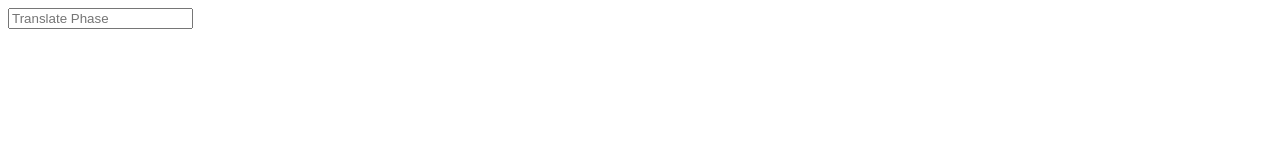
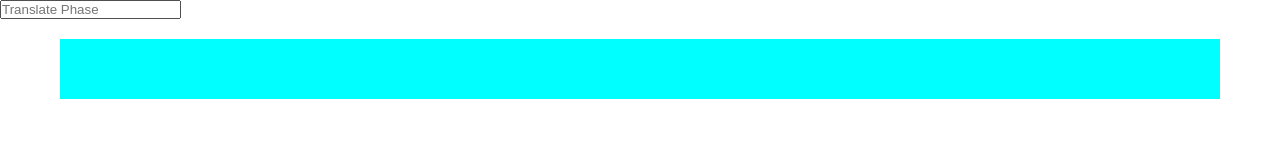
Before and after one commit to BrookeVerse/javaMorseCodeTranslator, a website with bundled scripts: page index.html in a window 1280 px wide. Built offline with nearby package versions, Linux system fonts and the light colour scheme.

Commit message:
added a function for displaying an input

```diff
--- a/index.html
+++ b/index.html
@@ -3,10 +3,14 @@
     <meta charset="UTF-8" />
     <meta http-equiv="X-UA-Compatible" content="IE=edge" />
     <meta name="viewport" content="width=device-width, initial-scale=1.0" />
+    <link rel="stylesheet" href="./main.css" />
     <title>Document</title>
   </head>
   <body>
     <input type="text" placeholder="Translate Phase" class="inputBox" />
+    <div class="container">
+      <div class="container__display"></div>
+    </div>
     <script src="./main.js" type="module"></script>
   </body>
 </html>
--- /dev/null
+++ b/input.js
@@ -0,0 +1,21 @@
+import { translateToMorse } from "./translator.js";
+
+//grabbing the input box
+export const input = document.querySelector(".inputBox");
+export const display = document.querySelector(".container__display")
+
+//event listener to call on translate function and input value
+input.addEventListener("input", () => {
+  displayTranslation();
+});
+
+//Will use the value of the input box and call on the trsnslate function
+export const userInput = () => {
+    let inputValue = input.value;
+    return translateToMorse(inputValue);
+  };
+
+
+  const displayTranslation = () => {
+    display.innerHTML = userInput();
+}
--- /dev/null
+++ b/input.spec.js
@@ -0,0 +1,13 @@
+import { userInput } from "./input.js";
+
+describe("Test that when input is entered, it is recognised", () => {
+  it("type Hello World print out Hello World", () => {
+    //arrange
+    let inputValue;
+    //act
+    inputValue = "Hello World";
+    let result = userInput(inputValue);
+    //assert
+    expect(result).toBe("Hello World");
+  });
+});
--- a/main.js
+++ b/main.js
@@ -1,3 +1,5 @@
 import { translateToMorse } from "./translator.js";
+import {userInput} from "./input.js";
 
+console.log(userInput());
 console.log(translateToMorse("Keep"));
--- /dev/null
+++ b/main.scss
@@ -0,0 +1,13 @@
+* {
+  padding: 0;
+  margin: 0;
+}
+
+.container {
+  &__display {
+    margin: 20px 60px;
+    padding: 30px;
+    background-color: aqua;
+    color: blueviolet;
+  }
+}
--- a/translator.js
+++ b/translator.js
@@ -1,12 +1,7 @@
 import { morseCode } from "./data/morseCode.js";
-//grabbing the input box
-const input = document.querySelector(".inputBox");
-//
-input.addEventListener("input", () => {
-  let inputValue = input.value;
-  console.log(inputValue);
-});
-//Need the input value to be what goes through the translator
+
+//This function will solely use the string entered and use each letter as the key
+//and then return the values for those keys.
 export const translateToMorse = (string) => {
   return string
     .toLowerCase()
@@ -16,5 +11,3 @@ export const translateToMorse = (string) => {
     })
     .join("");
 };
-
-export default translateToMorse;
--- a/translator.spec.js
+++ b/translator.spec.js
@@ -1,5 +1,4 @@
 import { translateToMorse } from "./translator.js";
-
 
 describe("Testing translateToMorse to take in letters", () => {
   it("a will translate to .-", () => {
@@ -76,27 +75,14 @@ describe("testing translateToEnglish to take in Morse code", () => {
 describe("testing that a string will print on display", () => {
   it("type keep away and it will translate to -.- . . .--. / .- .-- .- -.--", () => {
     //arrange
-    let input;
+    let string;
     //act
-    input = "keep away";
-    let output = translateToMorse(input);
+    string = "keep away";
+    let result = translateToMorse(string);
     //assert
-    expect(output).toBe("-.- . . .--. / .- .-- .- -.--");
+    expect(result).toBe("-.-...--. / .-.--.--.--");
   });
 });
-
-describe("testing that what is types is being logged", () => {
-  it("type Hello World and it will log Hello World", () => {
-    //arrange
-    let input;
-    //act
-    input = "Hello World";
-    output = console.log(input);
-    //accert
-    expect(output).toBe("Hello World");
-  });
-});
-
 describe("testing that if something isn't accepted there should be a response", () => {
   it("type # and an error will come back saying it isnt accepted", () => {
     //arrange
```
Also changed, not shown: main.css (added).
